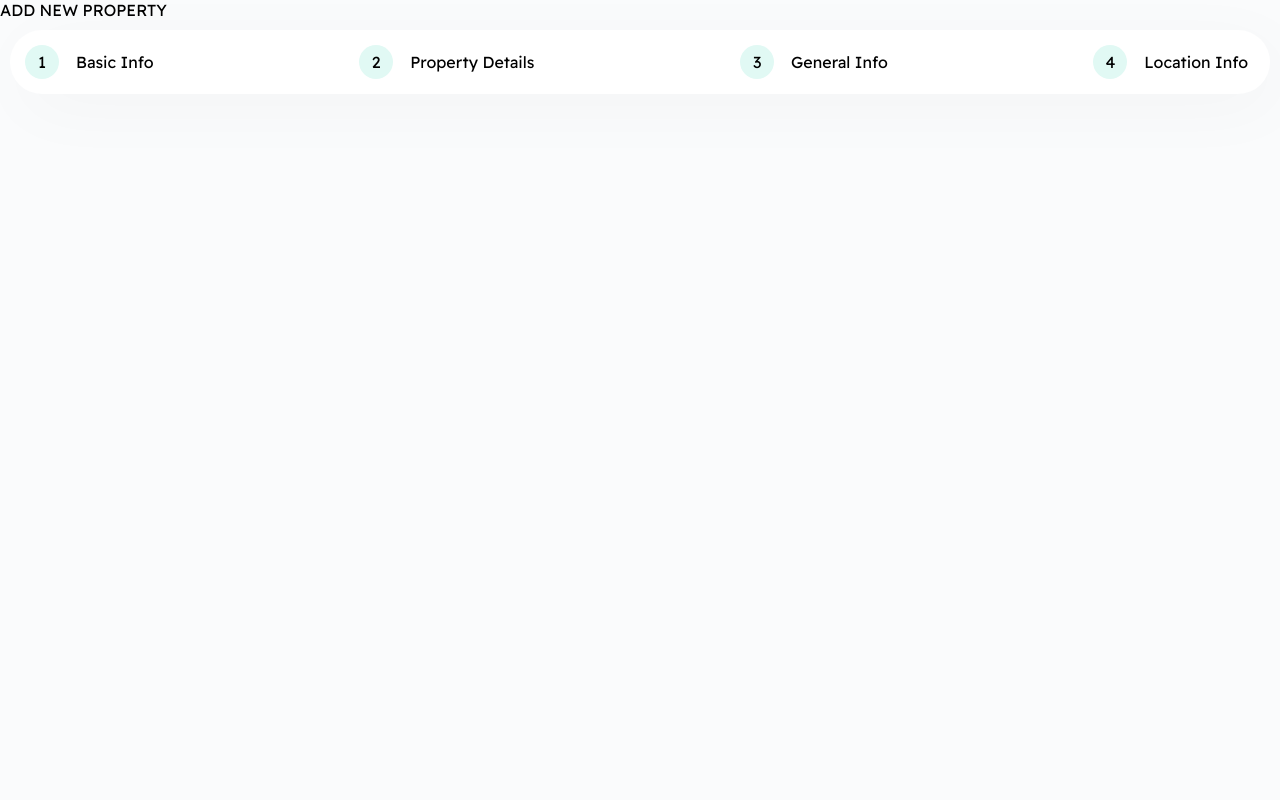
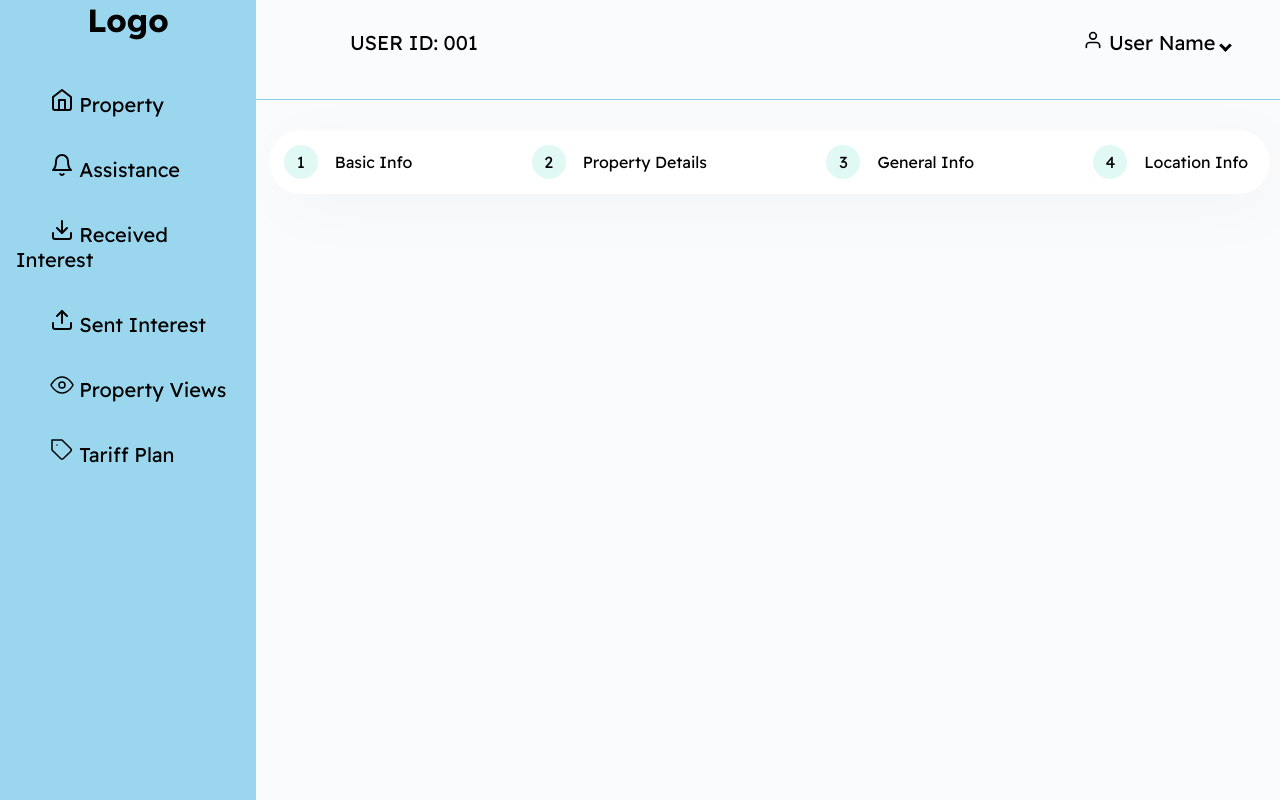
Before and after one commit to ioabhishek/Real-Estate-Project, a React (Create React App) app in the folder client/: page / in a window 1280 px wide. Built offline with nearby package versions, Linux system fonts and the light colour scheme.

Commit message:
Adjusted Add Property Header

```diff
--- a/client/src/App.css
+++ b/client/src/App.css
@@ -5,7 +5,6 @@ body{
   background-color: #FAFBFC;
 }
 .nav-bar{
-  margin: 1px;
   border-bottom: 1px solid skyblue;;
   width: 100%;
   height: 100px;
--- a/client/src/App.js
+++ b/client/src/App.js
@@ -1,13 +1,10 @@
 import './App.css';
-// import HomePage from './Components/property-listing/HomePage';
-// import SignIn from './Components/Authentication/SignIn';
-import Header from './Components/AddNewProperty/Header';
+import HomePage from './Components/property-listing/HomePage';
+
 function App() {
   return (
     <div className="App">
-      {/* <HomePage/> */}
-      {/* <SignIn/> */}
-      <Header/>
+      <HomePage/>
     </div>
   );
 }
--- a/client/src/CSS/addPropHeader.css
+++ b/client/src/CSS/addPropHeader.css
@@ -12,6 +12,7 @@
   background-color: #ffffff;
   box-shadow: 10px 14px 70px rgba(0, 0, 0, 0.03);
   margin: 10px;
+  margin-left: 21%;
   border-radius:50px;
 }
 
--- a/client/src/Components/property-listing/HomePage.js
+++ b/client/src/Components/property-listing/HomePage.js
@@ -1,15 +1,15 @@
 // import './App.css';
 import NavBar from './Navbar';
 import SideBar from './LeftSideBar';
-import Listing from './PropertyListing';
-
+// import Listing from './PropertyListing';
+import Header from '../AddNewProperty/Header'
 
 const HomePage=()=> {
   return (<>
       <NavBar/>
       <SideBar/>
-      <Listing/>
-
+      {/* <Listing/> */}
+      <Header/>
     </>)}
 
 export default HomePage;
--- a/client/src/Components/property-listing/LeftSideBar.js
+++ b/client/src/Components/property-listing/LeftSideBar.js
@@ -3,12 +3,12 @@ const SideBar=()=> {
     <ul>
     <h1>Logo</h1>
     <br /><br />
-    <li><a class="active" href="#"><svg xmlns="http://www.w3.org/2000/svg" width="24" height="24" viewBox="0 0 24 24" fill="none" stroke="currentColor" stroke-width="2" stroke-linecap="round" stroke-linejoin="round" class="feather feather-home"><path d="M3 9l9-7 9 7v11a2 2 0 0 1-2 2H5a2 2 0 0 1-2-2z"></path><polyline points="9 22 9 12 15 12 15 22"></polyline></svg> Property</a></li><br />
-    <li><a href="#"><svg xmlns="http://www.w3.org/2000/svg" width="24" height="24" viewBox="0 0 24 24" fill="none" stroke="currentColor" stroke-width="2" stroke-linecap="round" stroke-linejoin="round" class="feather feather-bell"><path d="M18 8A6 6 0 0 0 6 8c0 7-3 9-3 9h18s-3-2-3-9"></path><path d="M13.73 21a2 2 0 0 1-3.46 0"></path></svg>  Assistance</a></li><br />
-    <li><a href="#"><svg xmlns="http://www.w3.org/2000/svg" width="24" height="24" viewBox="0 0 24 24" fill="none" stroke="currentColor" stroke-width="2" stroke-linecap="round" stroke-linejoin="round" class="feather feather-download"><path d="M21 15v4a2 2 0 0 1-2 2H5a2 2 0 0 1-2-2v-4"></path><polyline points="7 10 12 15 17 10"></polyline><line x1="12" y1="15" x2="12" y2="3"></line></svg>  Received Interest</a></li><br />
-    <li><a href="#"><svg xmlns="http://www.w3.org/2000/svg" width="24" height="24" viewBox="0 0 24 24" fill="none" stroke="currentColor" stroke-width="2" stroke-linecap="round" stroke-linejoin="round" class="feather feather-upload"><path d="M21 15v4a2 2 0 0 1-2 2H5a2 2 0 0 1-2-2v-4"></path><polyline points="17 8 12 3 7 8"></polyline><line x1="12" y1="3" x2="12" y2="15"></line></svg>  Sent Interest</a></li><br />
-    <li><a href="#"><svg xmlns="http://www.w3.org/2000/svg" width="24" height="24" viewBox="0 0 24 24" fill="none" stroke="currentColor" stroke-width="1.5" stroke-linecap="round" stroke-linejoin="round" class="feather feather-eye"><path d="M1 12s4-8 11-8 11 8 11 8-4 8-11 8-11-8-11-8z"></path><circle cx="12" cy="12" r="3"></circle></svg>  Property Views</a></li><br />
-    <li><a href="#"><svg xmlns="http://www.w3.org/2000/svg" width="24" height="24" viewBox="0 0 24 24" fill="none" stroke="currentColor" stroke-width="1.5" stroke-linecap="round" stroke-linejoin="round" class="feather feather-tag"><path d="M20.59 13.41l-7.17 7.17a2 2 0 0 1-2.83 0L2 12V2h10l8.59 8.59a2 2 0 0 1 0 2.82z"></path><line x1="7" y1="7" x2="7.01" y2="7"></line></svg>  Tariff Plan</a></li><br />
+    <li><a class="active" href="/"><svg xmlns="http://www.w3.org/2000/svg" width="24" height="24" viewBox="0 0 24 24" fill="none" stroke="currentColor" stroke-width="2" stroke-linecap="round" stroke-linejoin="round" class="feather feather-home"><path d="M3 9l9-7 9 7v11a2 2 0 0 1-2 2H5a2 2 0 0 1-2-2z"></path><polyline points="9 22 9 12 15 12 15 22"></polyline></svg> Property</a></li><br />
+    <li><a href="/"><svg xmlns="http://www.w3.org/2000/svg" width="24" height="24" viewBox="0 0 24 24" fill="none" stroke="currentColor" stroke-width="2" stroke-linecap="round" stroke-linejoin="round" class="feather feather-bell"><path d="M18 8A6 6 0 0 0 6 8c0 7-3 9-3 9h18s-3-2-3-9"></path><path d="M13.73 21a2 2 0 0 1-3.46 0"></path></svg>  Assistance</a></li><br />
+    <li><a href="/"><svg xmlns="http://www.w3.org/2000/svg" width="24" height="24" viewBox="0 0 24 24" fill="none" stroke="currentColor" stroke-width="2" stroke-linecap="round" stroke-linejoin="round" class="feather feather-download"><path d="M21 15v4a2 2 0 0 1-2 2H5a2 2 0 0 1-2-2v-4"></path><polyline points="7 10 12 15 17 10"></polyline><line x1="12" y1="15" x2="12" y2="3"></line></svg>  Received Interest</a></li><br />
+    <li><a href="/"><svg xmlns="http://www.w3.org/2000/svg" width="24" height="24" viewBox="0 0 24 24" fill="none" stroke="currentColor" stroke-width="2" stroke-linecap="round" stroke-linejoin="round" class="feather feather-upload"><path d="M21 15v4a2 2 0 0 1-2 2H5a2 2 0 0 1-2-2v-4"></path><polyline points="17 8 12 3 7 8"></polyline><line x1="12" y1="3" x2="12" y2="15"></line></svg>  Sent Interest</a></li><br />
+    <li><a href="/"><svg xmlns="http://www.w3.org/2000/svg" width="24" height="24" viewBox="0 0 24 24" fill="none" stroke="currentColor" stroke-width="1.5" stroke-linecap="round" stroke-linejoin="round" class="feather feather-eye"><path d="M1 12s4-8 11-8 11 8 11 8-4 8-11 8-11-8-11-8z"></path><circle cx="12" cy="12" r="3"></circle></svg>  Property Views</a></li><br />
+    <li><a href="/"><svg xmlns="http://www.w3.org/2000/svg" width="24" height="24" viewBox="0 0 24 24" fill="none" stroke="currentColor" stroke-width="1.5" stroke-linecap="round" stroke-linejoin="round" class="feather feather-tag"><path d="M20.59 13.41l-7.17 7.17a2 2 0 0 1-2.83 0L2 12V2h10l8.59 8.59a2 2 0 0 1 0 2.82z"></path><line x1="7" y1="7" x2="7.01" y2="7"></line></svg>  Tariff Plan</a></li><br />
   </ul>
 
     </>);
```
Also changed, not shown: client/package.json (+7 -0 lines), client/src/Components/AddNewProperty/FirstStep.js (deleted, +0 -9 lines), client/src/Components/AddNewProperty/FourthStep.js (deleted, +0 -9 lines), client/src/Components/AddNewProperty/SecondStep.js (deleted, +0 -9 lines), client/src/Components/AddNewProperty/ThirdStep.js (deleted, +0 -9 lines), 1 other file (tests, documents, lock files or other folders).
